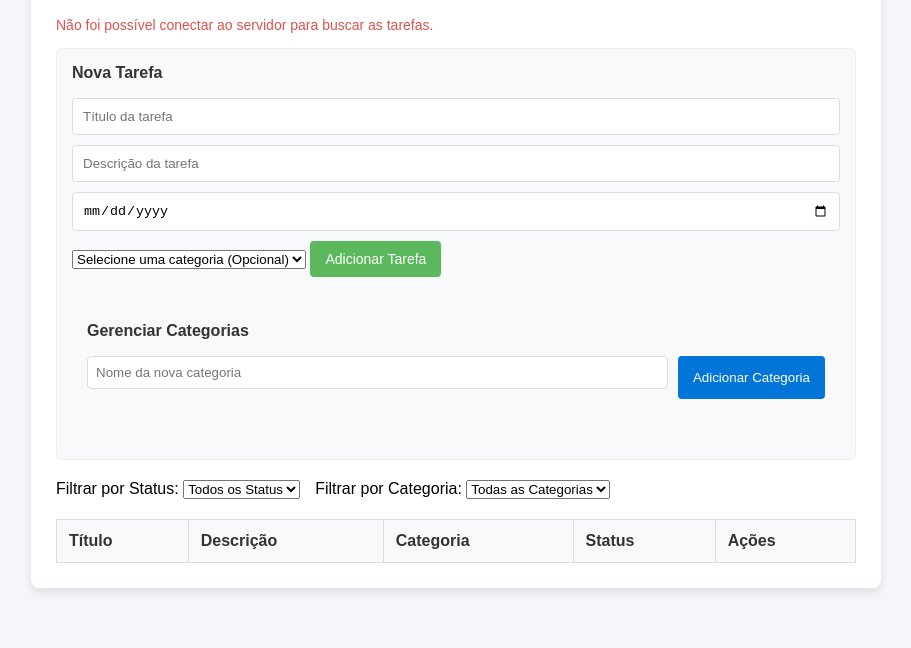
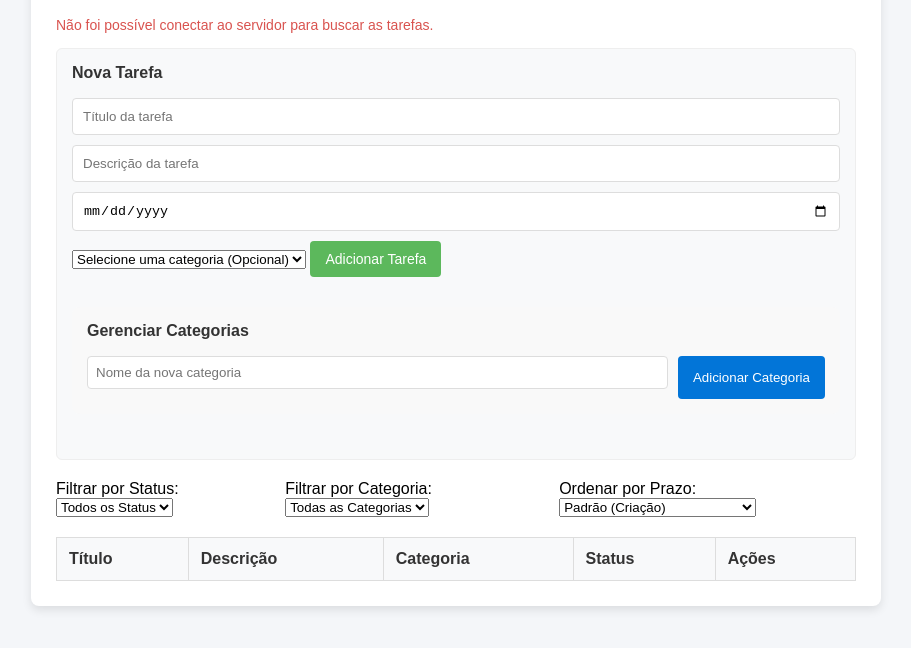
Before and after one commit to dscdiegodev/lista-tarefas, a plain HTML site: page frontend/view/login/dashboard/dashboard.html in a window 1280 px wide. Shown: the part 96-744 px from the top of the page, without its empty margins (184-1095 px from the left). Drawn offline with Linux system fonts and the light colour scheme; no server answers; sample sign-in values are in the browser's storage.

Commit message:
feat: ordenação por prazo, implementada

```diff
--- a/frontend/view/login/dashboard/dashboard.html
+++ b/frontend/view/login/dashboard/dashboard.html
@@ -64,6 +64,15 @@
                         <!-- Vão ser preenchidos pelo JS -->
                     </select>
                 </div>
+
+                <div>
+                    <label for="ordenarPor">Ordenar por Prazo:</label>
+                    <select id="ordenarPor">
+                        <option value="">Padrão (Criação)</option>
+                        <option value="asc">Mais Próximas (Crescente)</option>
+                        <option value="desc">Mais Distantes (Decrescente)</option>
+                    </select>
+                </div>
             </div>
 
             <table class="tabela-tarefas">
```
